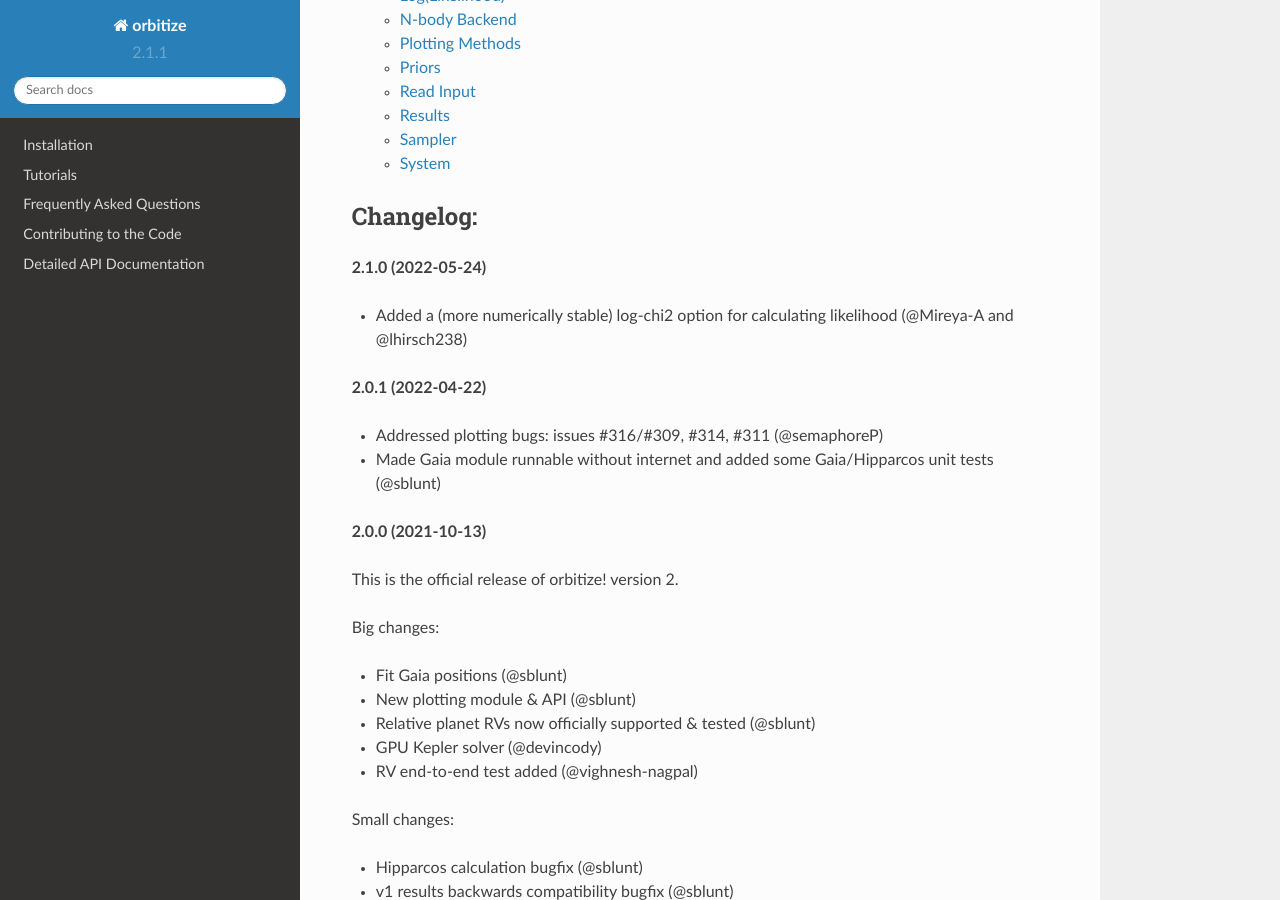
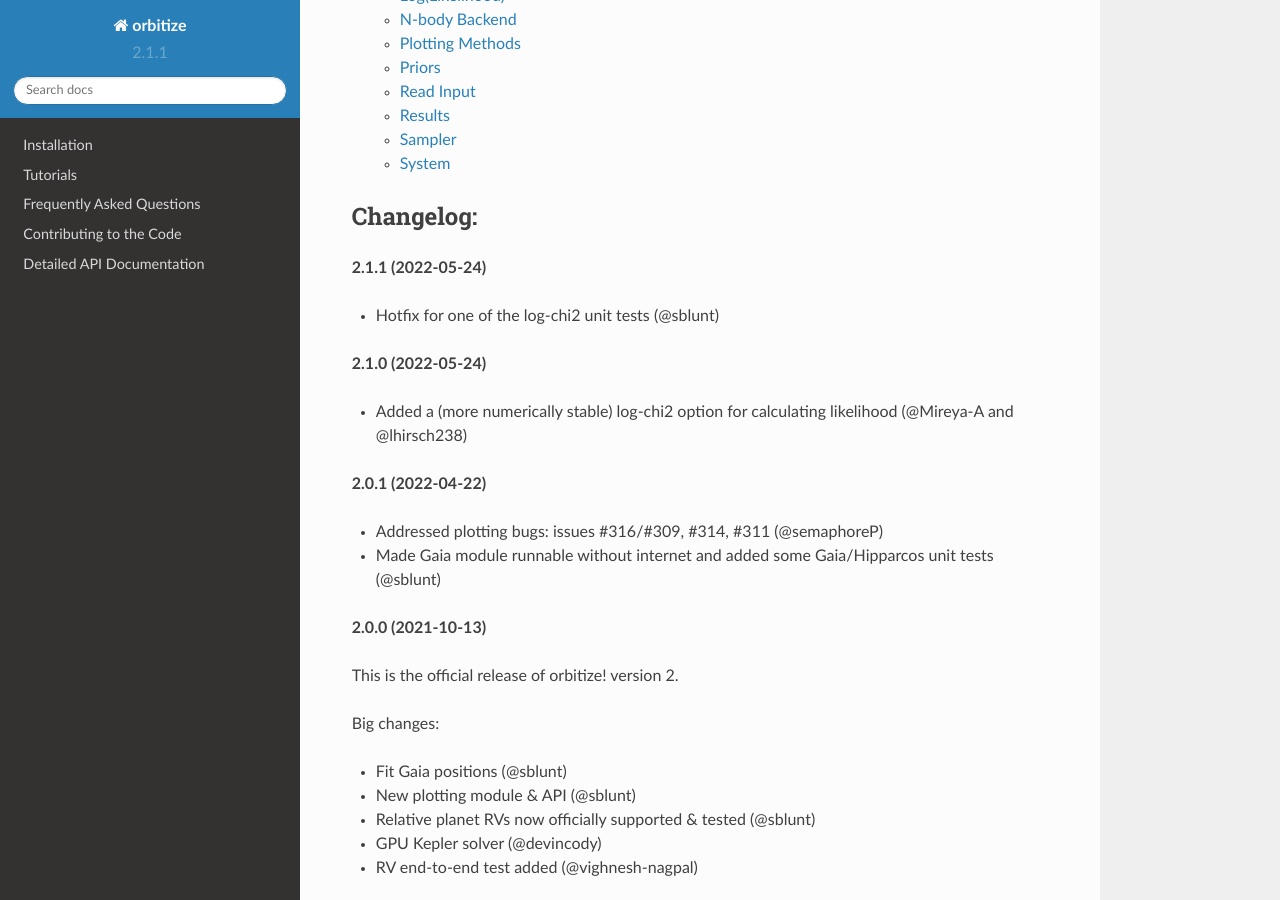
Before and after one commit to sblunt/orbitize, a Sphinx documentation site: the page built from docs/index.rst, in a window 1280 px wide and 900 px high, scrolled down 1657 px. Built offline with Sphinx 7.4.7 and the Read the Docs theme 2.0.0, drawn with Linux system fonts in a browser that asks for light colours; pages that are not in the unit, such as notebooks, are missing from menus.

Commit message:
update changelog

```diff
--- a/docs/index.rst
+++ b/docs/index.rst
@@ -53,6 +53,10 @@
 
 Changelog:
 ++++++++++
+
+**2.1.1 (2022-05-24)**
+
+- Hotfix for one of the log-chi2 unit tests (@sblunt)
 
 **2.1.0 (2022-05-24)**
 
```
